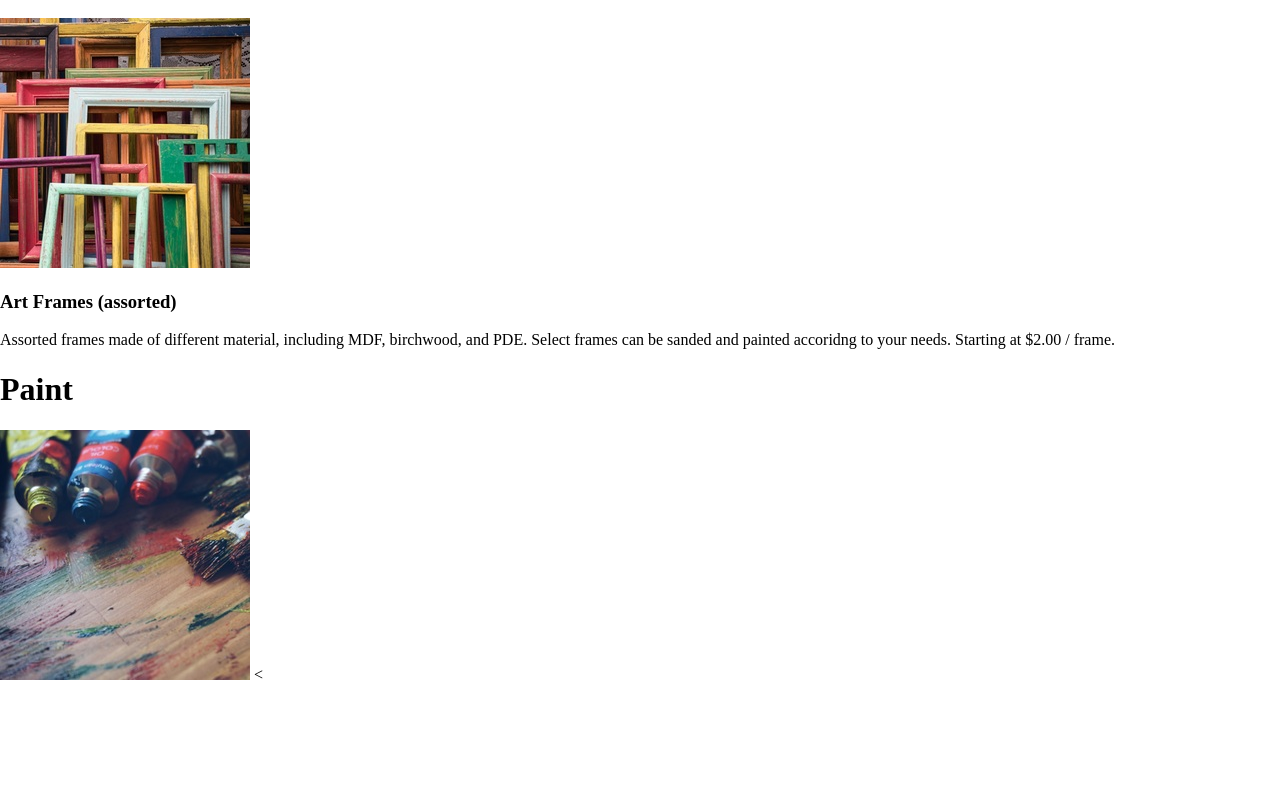
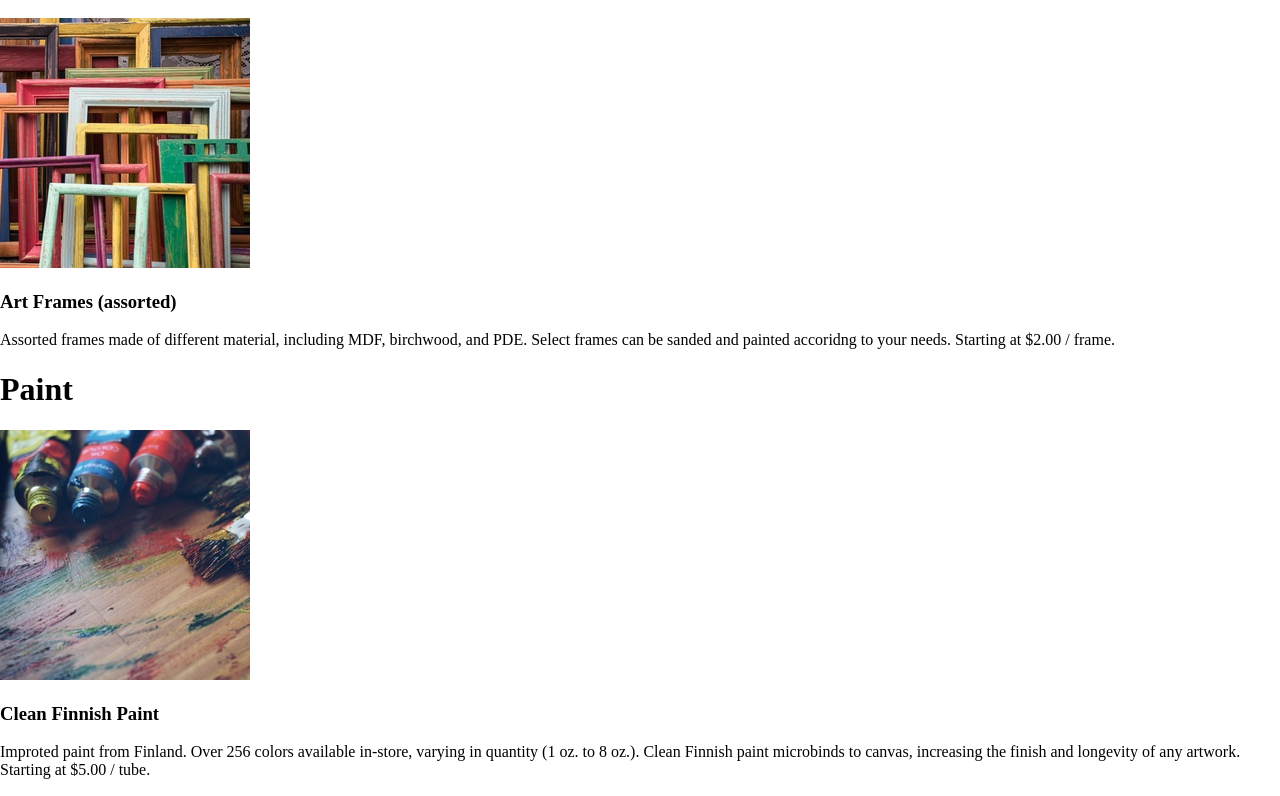
Before and after one commit to Beatriz-G/dasmotos-arts-and-crafts, a plain HTML site: page index.html in a window 1280 px wide. Shown: the part 857-1653 px from the top of the page. Before the commit the page ends 1541 px from the top, so only its background shows below. Drawn offline with Linux system fonts and the light colour scheme.

Commit message:
Added paint details

```diff
--- a/index.html
+++ b/index.html
@@ -35,8 +35,11 @@
             <section id="paint">
                 <h1>Paint</h1>
                 <img src="img/finnish.jpg" alt="Paint tubes and smears of paint on a wooden table">
-                <
-
+                <h3>Clean Finnish Paint</h3>
+                <p>Improted paint from Finland. Over 256 colors available in-store, varying in quantity
+                    (1 oz. to 8 oz.). Clean Finnish paint microbinds to canvas, increasing the finish and longevity
+                    of any artwork. Starting at $5.00 / tube.
+                </p>
             </section>
             <footer>
 
```
